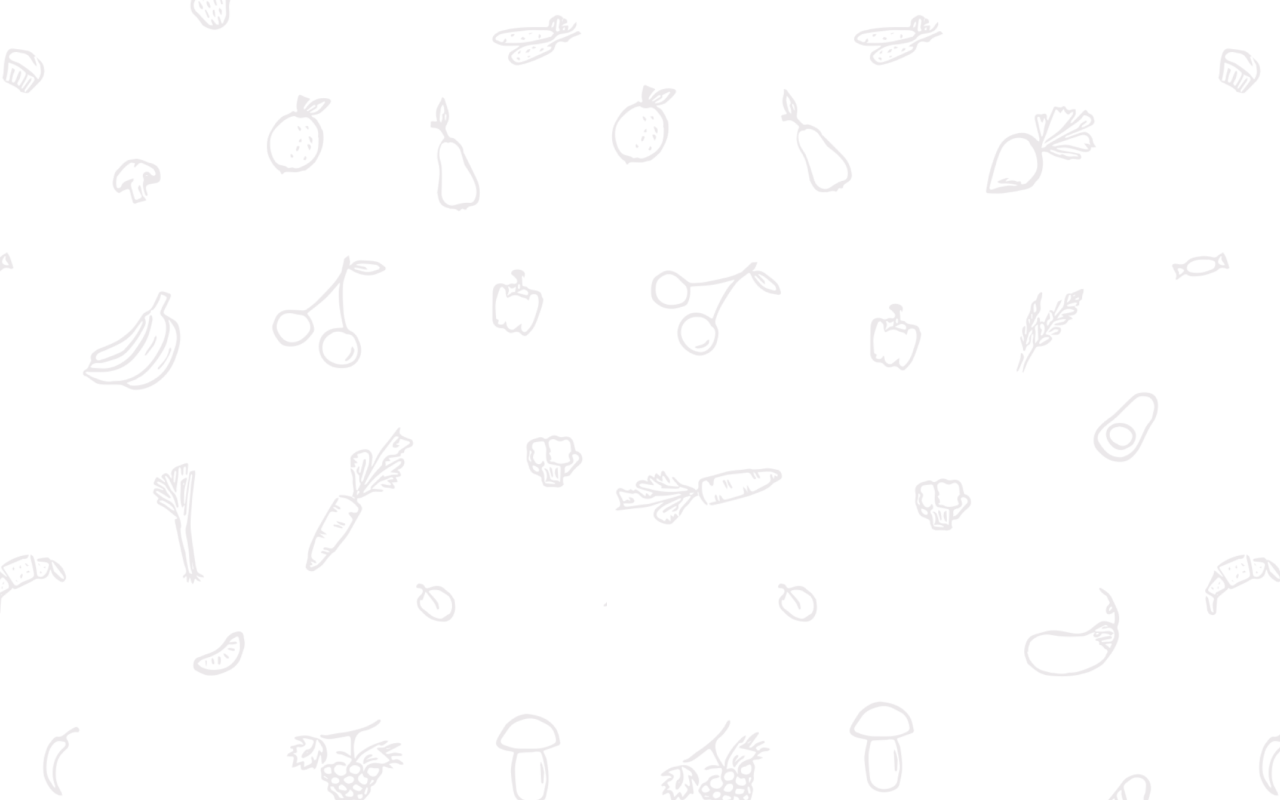
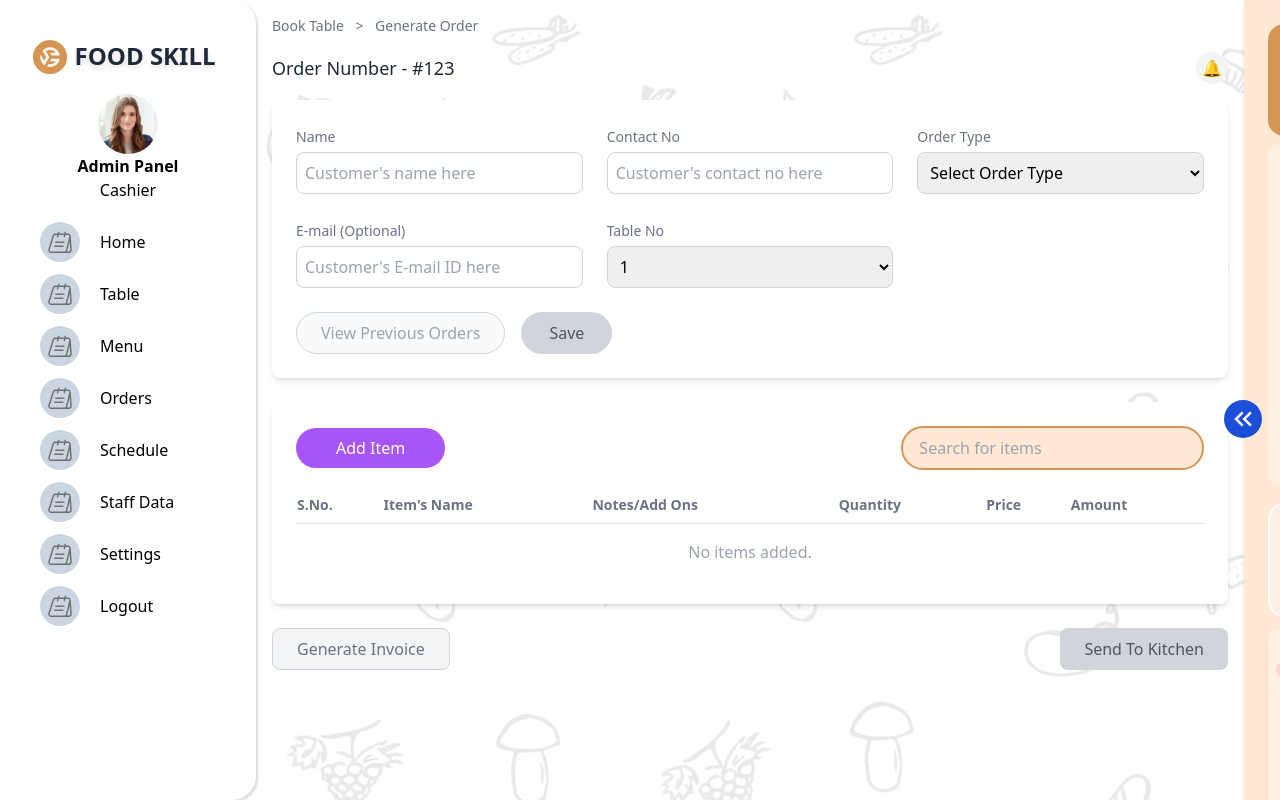
Before and after one commit to himanshuverma13/food-skill, a React (Create React App) app: page /order in a window 1280 px wide. Before the commit this address had no page. Built offline with nearby package versions, Linux system fonts and the light colour scheme.

Commit message:
working in order page

```diff
--- a/src/Components/Common/RouteRoutes/routes.jsx
+++ b/src/Components/Common/RouteRoutes/routes.jsx
@@ -5,6 +5,7 @@ import UserLogin from "../../Common/UserLogin/userlogin";
 import Menu from "../../Pages/Menu/menu";
 import Table from "../../Pages/Table/table";
 import PreviousOrder from "../../Pages/PreviousOrder/previousOrder";
+import Order from "../../Pages/Order/order"
 const RouteRoutes = () => {
     return (
         <>
@@ -15,6 +16,8 @@ const RouteRoutes = () => {
                     <Route path="/menu" element={<Menu />}></Route>
                     <Route path="/table" element={<Table />}></Route>
                     <Route path="/previousorder" element={<PreviousOrder />}></Route>
+                    <Route path="/order" element={<Order />}></Route>
+
 
 
 
--- a/src/Components/Common/SideNavbar/leftSideNavbar.jsx
+++ b/src/Components/Common/SideNavbar/leftSideNavbar.jsx
@@ -30,7 +30,9 @@ const LeftSideNavbar = () => {
           <NavLink to={"/menu"}>
             <li className="flex cursor-pointer items-center hover:bg-[--cashier-main-color] hover:text-white hover:rounded-full mx-10 text-center my-3"><CircleIcons icon={menu} />Menu</li>
           </NavLink>
-          <li className="flex cursor-pointer items-center hover:bg-[--cashier-main-color] hover:text-white hover:rounded-full mx-10 text-center my-3"><CircleIcons icon={menu} />Orders</li>
+          <NavLink to={"/order"}>
+            <li className="flex cursor-pointer items-center hover:bg-[--cashier-main-color] hover:text-white hover:rounded-full mx-10 text-center my-3"><CircleIcons icon={menu} />Orders</li>
+          </NavLink>
           <li className="flex cursor-pointer items-center hover:bg-[--cashier-main-color] hover:text-white hover:rounded-full mx-10 text-center my-3"><CircleIcons icon={menu} />Schedule</li>
           <li className="flex cursor-pointer items-center hover:bg-[--cashier-main-color] hover:text-white hover:rounded-full mx-10 text-center my-3"><CircleIcons icon={menu} />Staff Data</li>
           <li className="flex cursor-pointer items-center hover:bg-[--cashier-main-color] hover:text-white hover:rounded-full mx-10 text-center my-3"><CircleIcons icon={menu} />Settings</li>
--- a/src/Components/Pages/Order/order.jsx
+++ b/src/Components/Pages/Order/order.jsx
@@ -3,17 +3,30 @@ import LeftSideNavbar from '../../Common/SideNavbar/leftSideNavbar.jsx'
 import RightSidebar from "../../Common/SideNavbar/rightSideNavbar.jsx";
 
 // import img
-import Toggle from '../../Assets/Images/sidebarImg/toggle.png'
+// import Toggle from '../../Assets/Images/sidebarImg/toggle.png'
+import { MdOutlineKeyboardDoubleArrowLeft } from "react-icons/md";
+import Button from "../../Common/button/button.jsx";
+import { useForm } from "react-hook-form";
 // import FoodCard from "../../Common/Test/menuItems.jsx";
-const Order =()=> {
+const Order = () => {
+  const {
+    register,
+    handleSubmit,
+    setValue,
+    formState: { errors },
+  } = useForm();
   const [isRightSidebarOpen, setIsRightSidebarOpen] = useState(false);
 
   const toggleRightSidebar = () => {
     setIsRightSidebarOpen(!isRightSidebarOpen);
   };
+  const onSubmit = (data) => {
+    console.log('data: ', data);
+
+  }
 
   return (
-    <div className="flex h-screen">
+    <div className="flex h-screen overflow-hidden">
       {/* Left Sidebar */}
       <LeftSideNavbar />
 
@@ -38,6 +51,7 @@ const Order =()=> {
 
         {/* Order Details */}
         <div className="bg-white rounded-lg shadow-md p-6 ">
+          <form onSubmit={handleSubmit(onSubmit)}>
             <div className="grid grid-cols-2 gap-6 lg:grid-cols-3">
               {/* Name */}
               <div>
@@ -46,7 +60,10 @@ const Order =()=> {
                   type="text"
                   placeholder="Customer's name here"
                   className="w-full mt-1 p-2 border border-gray-300 rounded-lg focus:outline-none focus:ring-2 focus:ring-purple-500"
+                  {...register("name", { required: "Name is required" })}
                 />
+                {errors.name && <p className="text-red-500 text-xs">{errors.name.message}</p>}
+
               </div>
               {/* Contact No */}
               <div>
@@ -55,16 +72,24 @@ const Order =()=> {
                   type="text"
                   placeholder="Customer's contact no here"
                   className="w-full mt-1 p-2 border border-gray-300 rounded-lg focus:outline-none focus:ring-2 focus:ring-purple-500"
+                  {...register("number", { required: "Number is required" })}
                 />
+                {errors.number && <p className="text-red-500 text-xs">{errors.number.message}</p>}
+
               </div>
               {/* Order Type */}
               <div>
                 <label className="text-gray-500 text-sm">Order Type</label>
-              <select className="w-full mt-1 p-2 border border-gray-300 rounded-lg focus:outline-none focus:ring-2 focus:ring-purple-500">
-                <option>Dine In</option>
-                <option>Takeaway</option>
-                <option>Delivery</option>
+                <select
+                  className="w-full mt-1 p-2 border border-gray-300 rounded-lg focus:outline-none focus:ring-2 focus:ring-purple-500"
+                  {...register("orderType", { required: "Order type is required" })}
+                >
+                  <option value="">Select Order Type</option>
+                  <option value="Dine In">Dine In</option>
+                  <option value="Takeaway">Takeaway</option>
+                  <option value="Delivery">Delivery</option>
                 </select>
+                {errors.orderType && <p className="text-red-500 text-xs mt-1">{errors.orderType.message}</p>}
               </div>
               {/* Email */}
               <div>
@@ -73,7 +98,10 @@ const Order =()=> {
                   type="email"
                   placeholder="Customer's E-mail ID here"
                   className="w-full mt-1 p-2 border border-gray-300 rounded-lg focus:outline-none focus:ring-2 focus:ring-purple-500"
+                  {...register("email", { required: "Email is required" })}
                 />
+                {errors.email && <p className="text-red-500 text-xs">{errors.email.message}</p>}
+
               </div>
               {/* Table No */}
               <div>
@@ -89,26 +117,31 @@ const Order =()=> {
 
             {/* Action Buttons */}
             <div className="flex mt-6 space-x-4">
-            <button className="px-4 py-2 text-gray-400 bg-gray-100 rounded-lg border border-gray-300">
+              {/* <Button title={"View previous Orders"}/> */}
+              {/* <Button title={"Save"}/> */}
+              <button className="px-6 py-2 text-gray-400 bg-gray-50 rounded-full border border-gray-300">
                 View Previous Orders
               </button>
-            <button className="px-4 py-2 bg-gray-300 text-gray-600 rounded-lg">
+              <button className="px-7 py-2 bg-gray-300 text-gray-600 rounded-full"
+                type="submit"
+              >
                 Save
               </button>
             </div>
+          </form>
         </div>
 
         {/* Add Item Section */}
         <div className="mt-6 bg-white rounded-lg shadow-md p-6">
           <div className="flex items-center justify-between">
-            <button className="px-4 py-2 bg-purple-500 text-white rounded-lg">
+            <button className="px-10 py-2 bg-purple-500 text-white rounded-full">
               Add Item
             </button>
             <div className="w-1/3">
               <input
                 type="text"
                 placeholder="Search for items"
-                className="w-full p-2 border border-gray-300 rounded-lg focus:outline-none focus:ring-2 focus:ring-orange-500"
+                className="w-full py-2 px-4 cashier-light-bg-color border-2 border-[--cashier-main-color] rounded-full focus:outline-none focus:ring-2 focus:ring-orange-500"
               />
             </div>
           </div>
@@ -138,6 +171,8 @@ const Order =()=> {
 
         {/* Footer Buttons */}
         <div className="flex justify-between mt-6">
+          {/* <Button title={" Generate Invoice"}/>
+          <Button title={"Send to Kitchen"}/> */}
           <button className="px-6 py-2 bg-gray-100 text-gray-500 rounded-lg border border-gray-300">
             Generate Invoice
           </button>
@@ -148,17 +183,15 @@ const Order =()=> {
       </div>
 
       {/* Right Sidebar */}
-      <div
-        className={`bg-gray-200 transition-all duration-300 ease-in-out relative rounded-l-3xl ${
-          isRightSidebarOpen ? "w-80" : "w-9"
-        } overflow-hidden`}
+      <div className={`bg-gray-200 transition-all duration-300 ease-in-out relative rounded-l-3xl ${isRightSidebarOpen ? "w-80" : "w-9"}`}
       >
-
-          <span className="bg-blue-500 hover:bg-blue-700 font-bold py-2 px-4 rounded absolute top-1/2"  onClick={toggleRightSidebar}>
-            <img src={Toggle} alt="" />
+        <span className="bg-blue-700 hover:bg-blue-700 font-bold p-1 cursor-pointer rounded-full absolute top-1/2 -left-5" onClick={toggleRightSidebar}>
+          {/* <img src={Toggle} alt="Loading" /> */}
+          <MdOutlineKeyboardDoubleArrowLeft className='text-3xl text-white font-semibold' />
         </span>
 
-        {/* <RightSidebar/> */}
+
+        <RightSidebar />
         {/* <FoodCard/> */}
       </div>
     </div>
```
Lines whose indentation alone changed are shown as unchanged.
